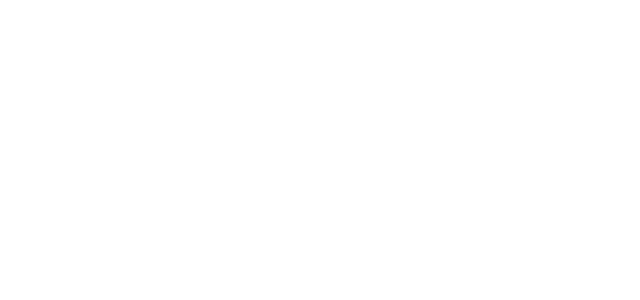
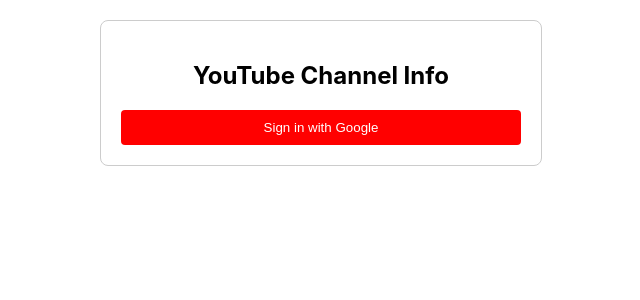
Before and after one commit to shubhank-saxena/eth-sf-submission, a React (Create React App) app: page /youtube-oauth in a window 1280 px wide. Before the commit this address had no page. Shown: the top 300 px of the page, without its empty margins (319-959 px from the left). Built offline with nearby package versions, Linux system fonts and the light colour scheme; no server answers; what @dynamic-labs/sdk-react-core would draw is missing.

Commit message:
youtube oauth

```diff
--- a/package.json
+++ b/package.json
@@ -7,9 +7,11 @@
     "@dynamic-labs/ethereum-aa": "^3.0.0-alpha",
     "@dynamic-labs/ethers-v6": "^3.0.0-alpha",
     "@dynamic-labs/sdk-react-core": "^3.0.0-alpha",
+    "@react-oauth/google": "^0.12.1",
     "@testing-library/jest-dom": "^5.17.0",
     "@testing-library/react": "^13.4.0",
     "@testing-library/user-event": "^13.5.0",
+    "axios": "^1.7.7",
     "react": "^18.3.1",
     "react-dom": "^18.3.1",
     "react-router-dom": "^6.27.0",
--- a/src/App.js
+++ b/src/App.js
@@ -2,10 +2,13 @@
 import { DynamicContextProvider } from "@dynamic-labs/sdk-react-core";
 import { EthereumWalletConnectors } from "@dynamic-labs/ethereum";
 import { ZeroDevSmartWalletConnectors } from "@dynamic-labs/ethereum-aa";
+import { GoogleOAuthProvider } from '@react-oauth/google';
 import Main from "./Main";
 import UserInfo from "./components/UserInfo";
+import YouTubeOAuth from "./components/youtubeoauth";
 
 const App = () => (
+  <GoogleOAuthProvider clientId={process.env.REACT_APP_GOOGLE_CLIENT_ID}>
     <DynamicContextProvider
       theme="auto"
       settings={{
@@ -17,9 +20,11 @@
         <Routes>
           <Route path="/" element={<Main />} />
           <Route path="/profile" element={<UserInfo />} />
+          <Route path="/youtube-oauth" element={<YouTubeOAuth />} />
         </Routes>
       </Router>
     </DynamicContextProvider>
+  </GoogleOAuthProvider>
 );
 
 export default App;
--- /dev/null
+++ b/src/components/youtubeoauth.js
@@ -0,0 +1,91 @@
+import React, { useState } from 'react';
+import { useGoogleLogin } from '@react-oauth/google';
+import axios from 'axios';
+
+const YouTubeOAuth = () => {
+  const [channelInfo, setChannelInfo] = useState(null);
+
+  const login = useGoogleLogin({
+    onSuccess: async (tokenResponse) => {
+      const accessToken = tokenResponse.access_token;
+      try {
+        const response = await axios.get(
+          'https://www.googleapis.com/youtube/v3/channels',
+          {
+            params: {
+              part: 'snippet,statistics',
+              mine: true,
+            },
+            headers: {
+              Authorization: `Bearer ${accessToken}`,
+            },
+          }
+        );
+
+        if (response.data.items && response.data.items.length > 0) {
+          const channel = response.data.items[0];
+          setChannelInfo({
+            name: channel.snippet.title,
+            subscribers: channel.statistics.subscriberCount,
+            views: channel.statistics.viewCount,
+            videos: channel.statistics.videoCount,
+          });
+        } else {
+          console.warn('No channel found');
+        }
+      } catch (error) {
+        console.error('Error fetching YouTube channel info:', error);
+      }
+    },
+    onError: (error) => {
+      console.error('Login Failed:', error);
+    },
+    scope: 'https://www.googleapis.com/auth/youtube.readonly',
+  });
+
+  return (
+    <div style={{ maxWidth: '400px', margin: '20px auto', padding: '20px', border: '1px solid #ccc', borderRadius: '8px' }}>
+      <h2 style={{ textAlign: 'center', marginBottom: '20px' }}>YouTube Channel Info</h2>
+      {!channelInfo ? (
+        <button
+          onClick={() => login()}
+          style={{
+            width: '100%',
+            padding: '10px',
+            backgroundColor: '#FF0000',
+            color: 'white',
+            border: 'none',
+            borderRadius: '4px',
+            cursor: 'pointer'
+          }}
+        >
+          Sign in with Google
+        </button>
+      ) : (
+        <div>
+          <p><strong>Channel Name:</strong> {channelInfo.name}</p>
+          <p><strong>Subscribers:</strong> {parseInt(channelInfo.subscribers).toLocaleString()}</p>
+          <p><strong>Total Views:</strong> {parseInt(channelInfo.views).toLocaleString()}</p>
+          <p><strong>Videos:</strong> {parseInt(channelInfo.videos).toLocaleString()}</p>
+          <button
+            onClick={() => setChannelInfo(null)}
+            style={{
+              width: '100%',
+              padding: '10px',
+              backgroundColor: '#4285F4',
+              color: 'white',
+              border: 'none',
+              borderRadius: '4px',
+              cursor: 'pointer',
+              marginTop: '20px'
+            }}
+          >
+            Fetch Another Channel
+          </button>
+        </div>
+      )}
+    </div>
+  );
+};
+
+export default YouTubeOAuth;
```
Also changed, not shown: 2 other files (tests, documents, lock files or other folders). Lines whose indentation alone changed are shown as unchanged.
